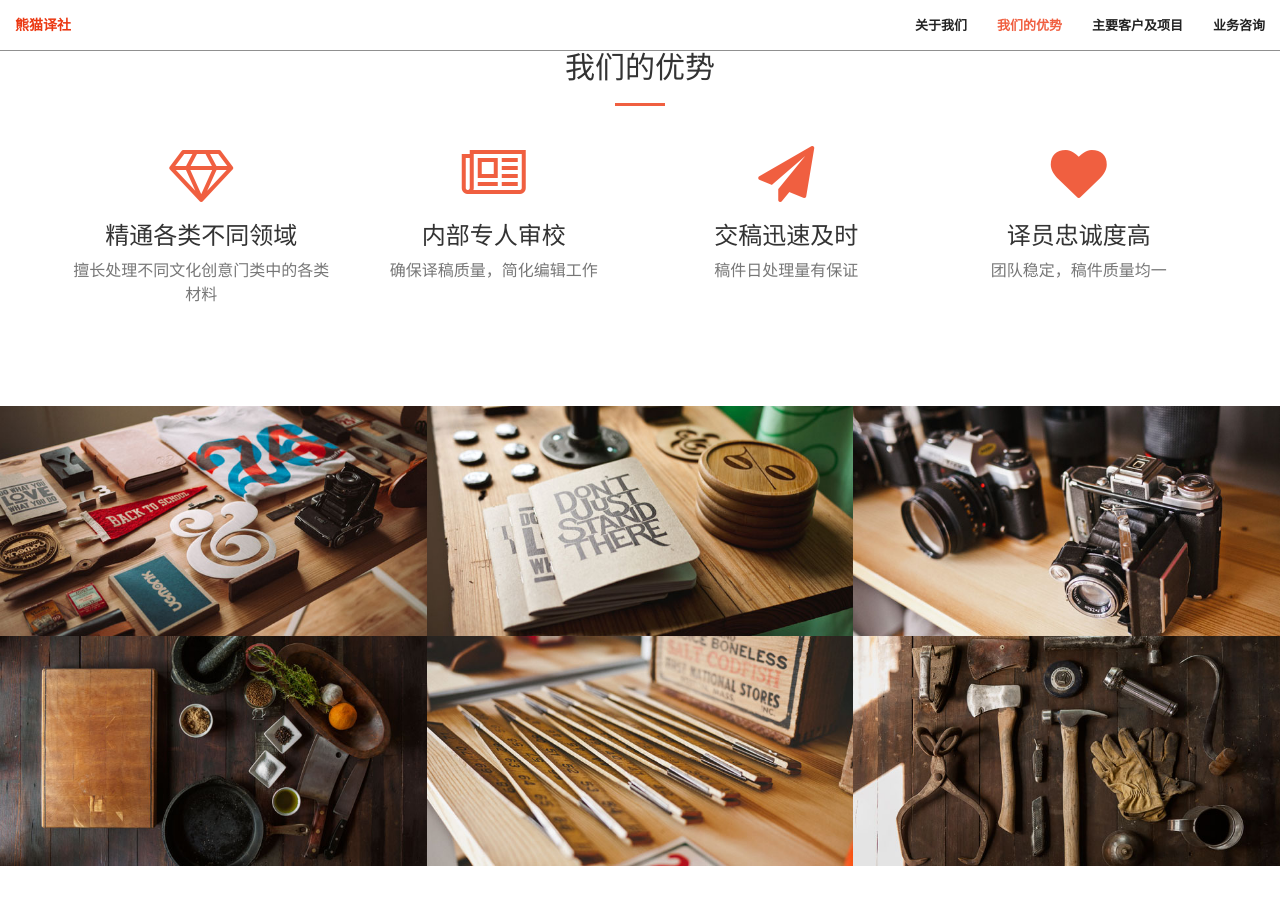
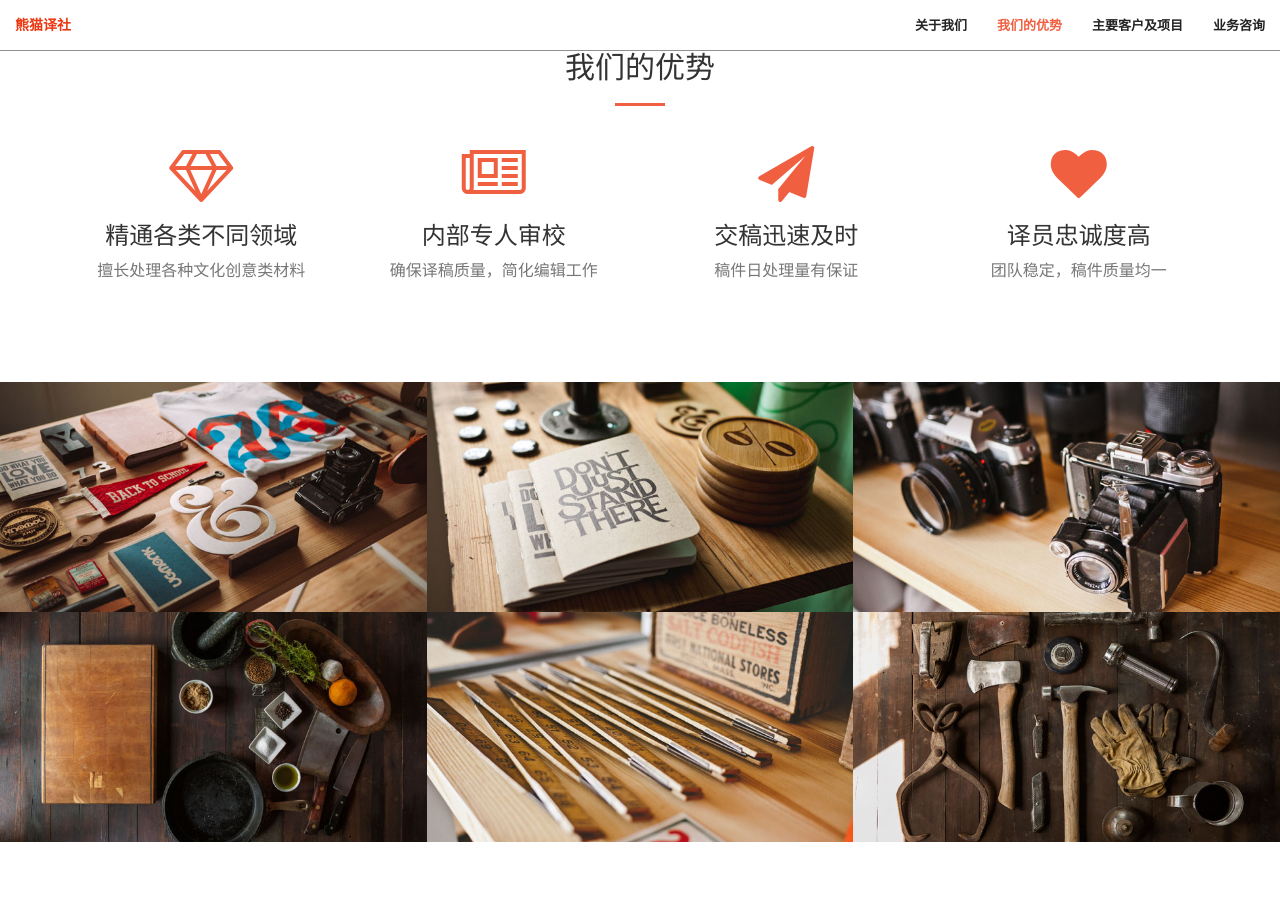
Before and after one commit to shog86/ptranslation.github.io, a Jekyll site: the page built from index.html, in a window 1280 px wide and 900 px high, scrolled down 1392 px. Built offline with Jekyll 4.4.1, drawn with Linux system fonts in a browser that asks for light colours.

Commit message:
Update services.html

```diff
--- a/_includes/services.html
+++ b/_includes/services.html
@@ -13,7 +13,7 @@
                 <div class="service-box">
                     <i class="fa fa-4x fa-diamond wow bounceIn text-primary"></i>
                     <h3>精通各类不同领域</h3>
-                    <p class="text-muted">擅长处理不同文化创意门类中的各类材料</p>
+                    <p class="text-muted">擅长处理各种文化创意类材料</p>
                 </div>
             </div>
             <div class="col-lg-3 col-md-6 text-center">
```
